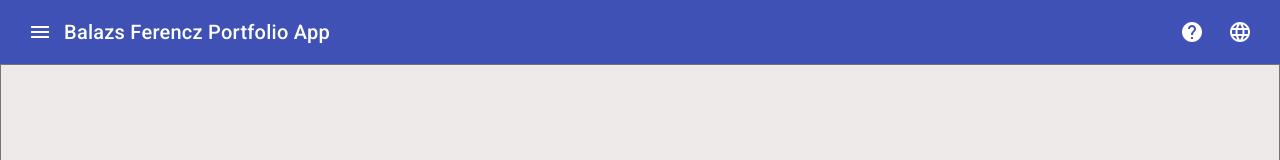
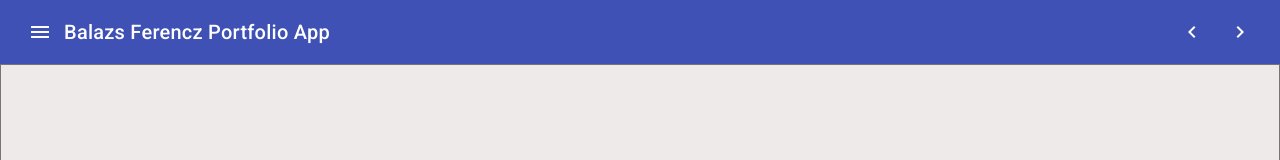
Before and after one commit to Pici1985/NewPortfolioAngular, an Angular app: page / in a window 1280 px wide. Shown: the top 160 px of the page. Built offline with nearby package versions, Linux system fonts and the light colour scheme.

Commit message:
minor cleanup

```diff
--- a/src/app/Components/details/details.component.ts
+++ b/src/app/Components/details/details.component.ts
@@ -19,7 +19,6 @@ export class DetailsComponent implements OnDestroy, OnInit{
       const projectId = +params['id'];
       this.projectListSubscription = this.ProjectsService.getProject(projectId).subscribe((data: any) => {
         this.project = data;
-        console.log(data);
       })
     });
   }
--- a/src/app/Components/projects/projects.component.ts
+++ b/src/app/Components/projects/projects.component.ts
@@ -22,16 +22,16 @@ export class ProjectsComponent implements OnInit, OnDestroy {
     this.projectListSubscription = this.ProjectsService.getProjects().subscribe((data: any) => {
       this.projectList = data;
     })
-    console.log("Works");
   }
 
   ngOnDestroy(): void {
     this.projectListSubscription.unsubscribe();
   }
 
+  // alternativs solution for getting data from service
   // ngOnInit(): void {
   //   this.projectList$ = this.ProjectsService.getProjects();
-  //   console.log("anyad");
+  //   console.log("works");
   // }
 
   myFunction(id : number) : void {
--- a/src/app/Components/toolbar-overview-example/toolbar-overview-example.component.html
+++ b/src/app/Components/toolbar-overview-example/toolbar-overview-example.component.html
@@ -6,9 +6,9 @@
   <span id="main-title-span" routerLink="/">Balazs Ferencz Portfolio App</span>
   <span class="example-spacer"></span>
   <button mat-icon-button class="example-icon favorite-icon" aria-label="Example icon-button with heart icon">
-    <mat-icon>help</mat-icon>
+    <mat-icon>keyboard_arrow_left</mat-icon>
   </button>
   <button mat-icon-button class="example-icon" aria-label="Example icon-button with share icon">
-    <mat-icon>language</mat-icon>
+    <mat-icon>keyboard_arrow_right</mat-icon>
   </button>
 </mat-toolbar>
```
